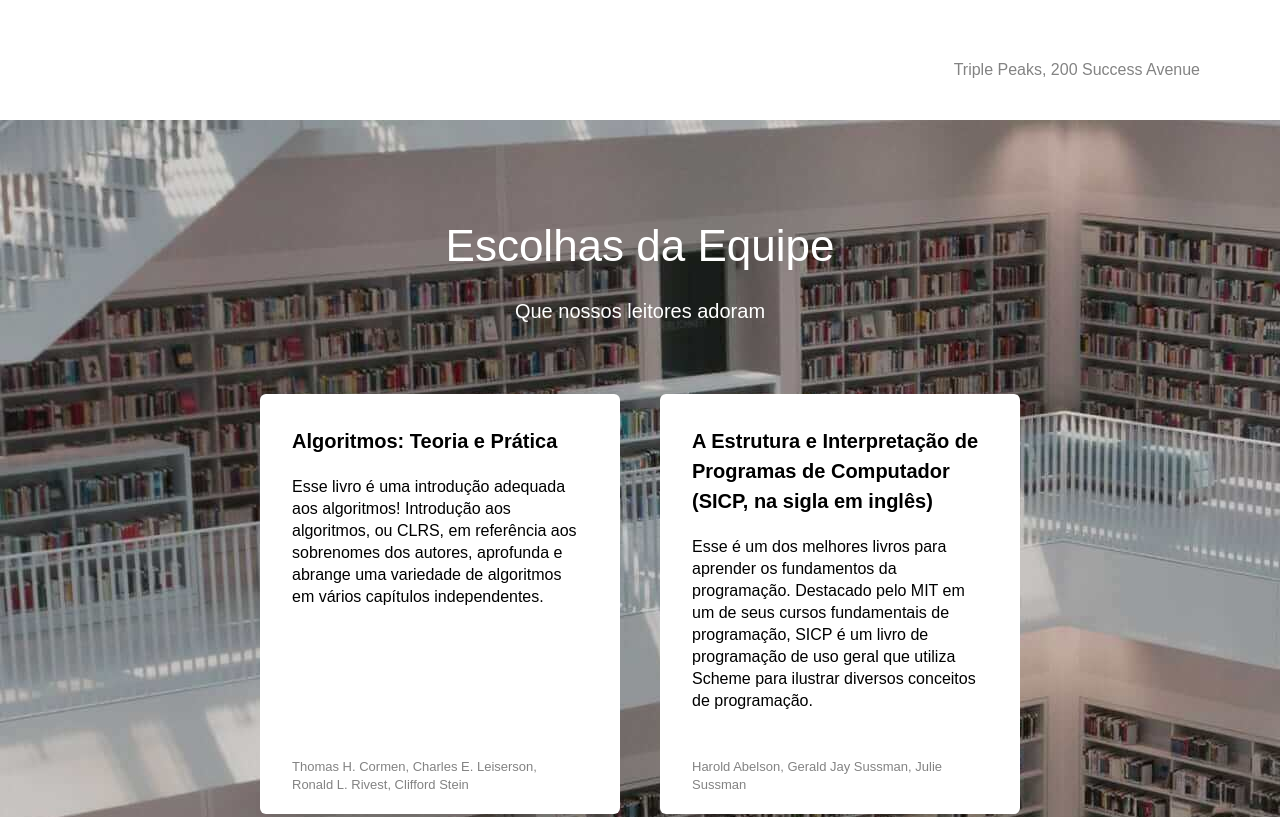
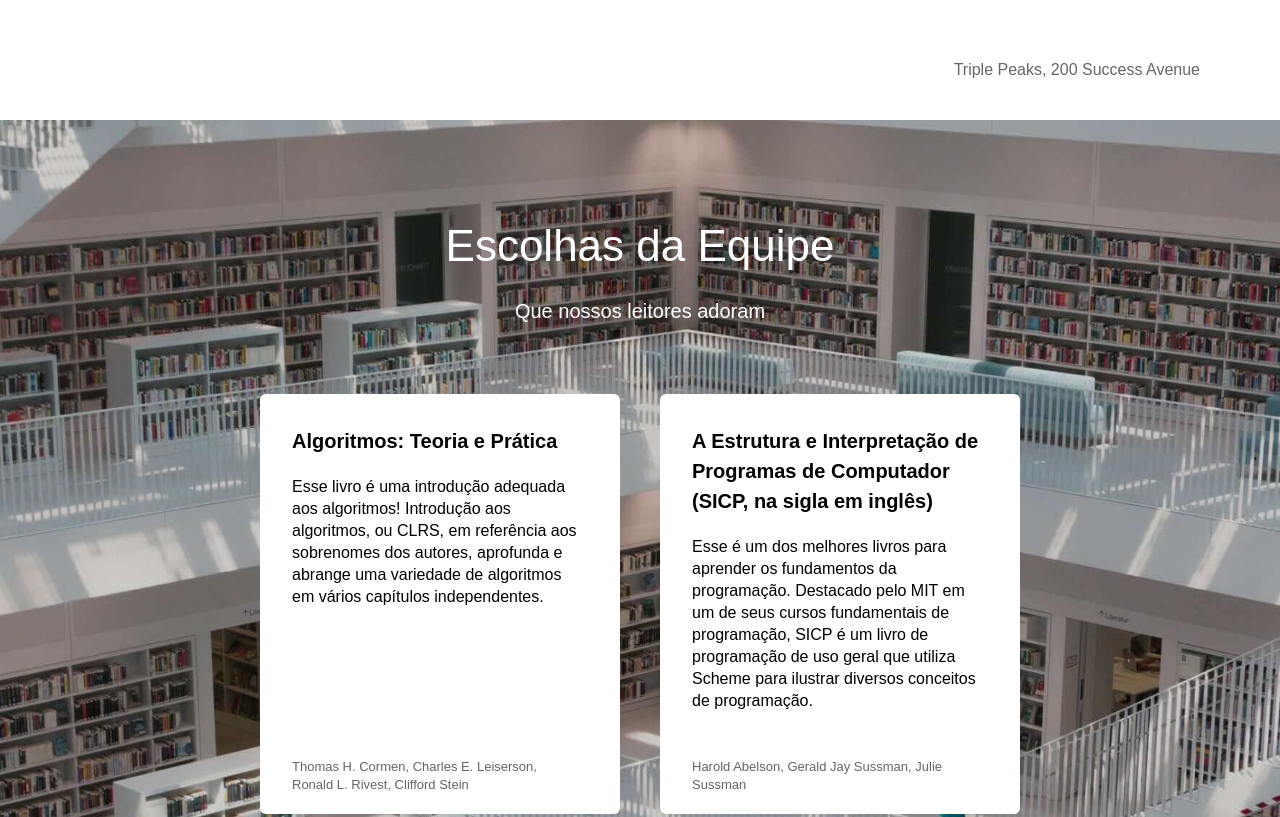
Before and after one commit to biel1follmann/web_project_library_pt_v4, a plain HTML site: page index.html in a window 1280 px wide. Shown: the part 680-1497 px from the top of the page. Drawn offline with Linux system fonts and the light colour scheme.

Commit message:
added thiago sugestions

```diff
--- a/index.html
+++ b/index.html
@@ -129,7 +129,6 @@
               </div>
             </li>
           </ul>
-          <p>Photo by Michelle Tan on Unsplash</p>
         </section>
       </main>
     </div>
--- a/styles/style.css
+++ b/styles/style.css
@@ -81,10 +81,14 @@
 
 .header__address {
   margin: 0;
-  color: #838383;
+  color: #656565;
 }
 .staff {
   background-image: url("../images/staff_picks_background.jpg");
+  background-size: cover;
+  background-position: center;
+  background-repeat: no-repeat;
+  background-color: #6b6b6b;
   padding: 100px 0 140px;
 }
 .staff__title {
@@ -127,7 +131,7 @@
 .card {
   background-color: #ffffff;
   width: 360px;
-  height: 420px;
+  min-height: 420px;
   padding: 32px 40px 20px 32px;
   box-sizing: border-box;
   border-radius: 6px;
@@ -143,12 +147,12 @@
   margin: 0;
   font-size: 16px;
   line-height: 22px;
-  font-weight: 540;
+  font-weight: 500;
 }
 
 .card__footer {
   margin: auto 0 0;
   font-size: 13px;
   line-height: 18px;
-  color: #838383;
+  color: #656565;
 }
```
